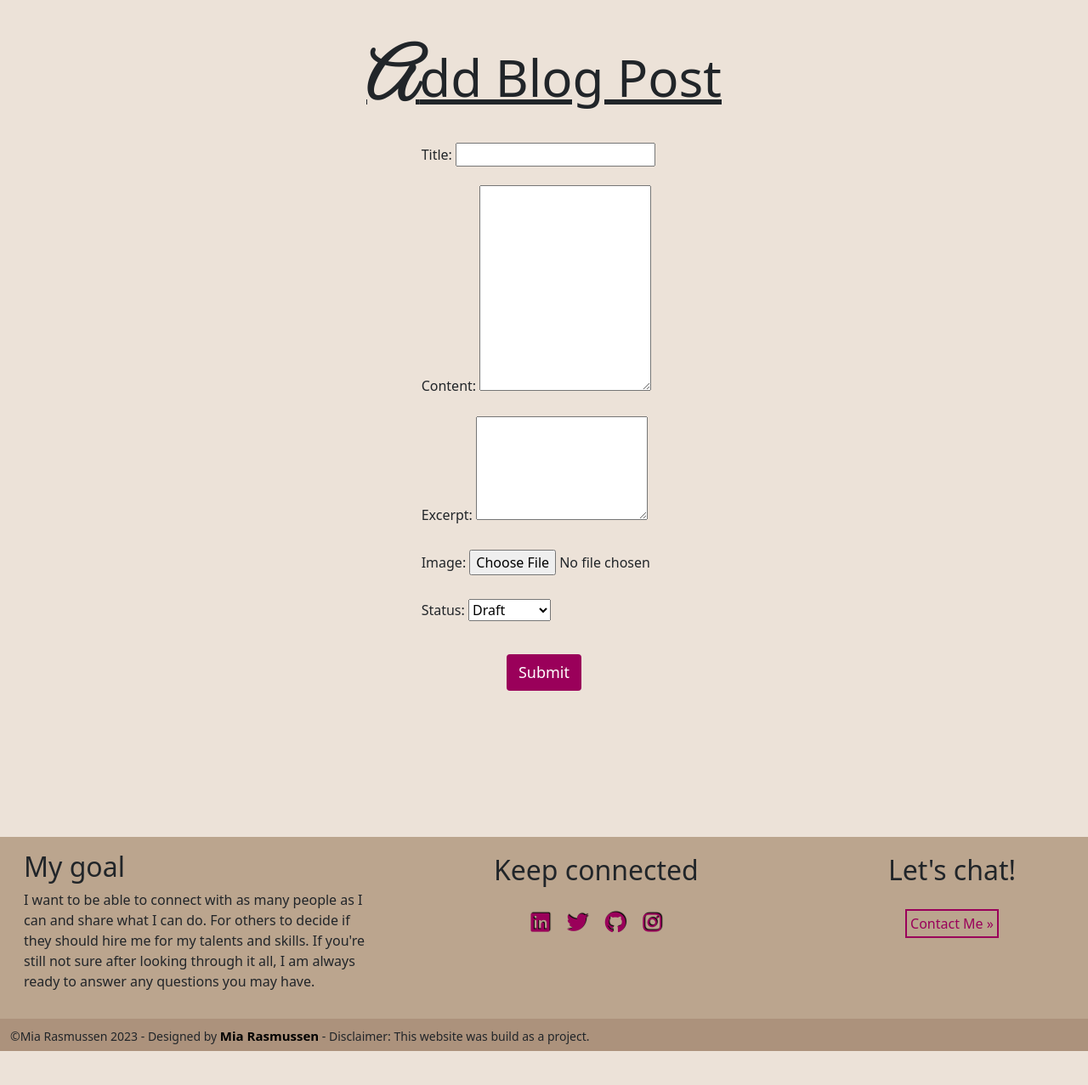
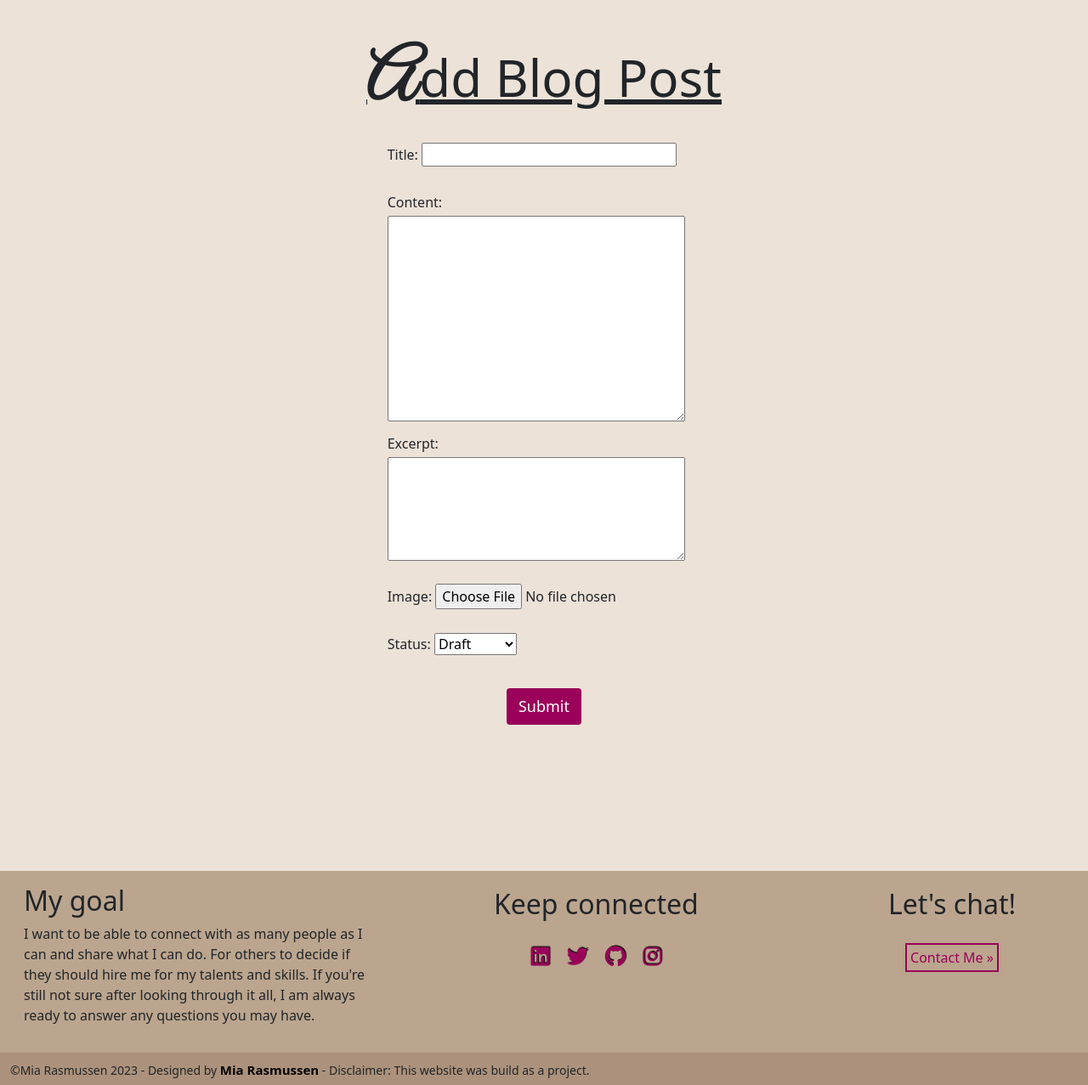
Before and after one commit to Code-Institute-Submissions/MiaRasmussen05-PP4, a Django app: page /add_blog/ in a window 1280 px wide. Shown: the part 176-1453 px from the top of the page at 85% size. Before the commit the page ends 1413 px from the top, so only its background shows below. Run offline with Django 3.2, Linux system fonts and the light colour scheme; the visitor is signed in with stand-in values (Sample User, id 1); some libraries are stand-ins or nearby versions.

Commit message:
Small fixes on style for add blog page

```diff
--- a/static/css/style.css
+++ b/static/css/style.css
@@ -442,6 +442,15 @@ footer .socials {
     font-size: 22px;
 }
 
+.add-blog-form input {
+    min-width: 300px;
+}
+
+.add-blog-form textarea {
+    min-width: 350px;
+}
+
+
 
 /* Profile Page */
 
--- a/templates/add_blog.html
+++ b/templates/add_blog.html
@@ -16,19 +16,19 @@
     <div class="row">
         <div class="col-12">
             <div class="d-flex justify-content-center">
-                    <form method="POST" enctype="multipart/form-data" action="{% url 'add_blog' %}">
+                <form class="add-blog-form" method="POST" enctype="multipart/form-data" action="{% url 'add_blog' %}">
                     {% csrf_token %}
-                        <div class="add-form">
+                    <div>
                         <label class="mb-4" for="title">Title:</label>
                         <input type="text" name="title" required>
                         <br>
-                            <label class="mt-2 mb-4" for="content">Content:</label>
+                        <label class="mt-2 d-block mb-1" for="content">Content:</label>
                         <textarea name="content" rows="10" required></textarea>
                         <br>
-                            <label class="mt-2 mb-4" for="excerpt">Excerpt:</label>
+                        <label class="mt-2 d-block mb-1" for="excerpt">Excerpt:</label>
                         <textarea name="excerpt" rows="5" maxlength="300"></textarea>
                         <br>
-                            <label class="mt-2 mb-4" for="image">Image:</label>
+                        <label class="mt-4 mb-4" for="image">Image:</label>
                         <input type="file" name="image" accept="image/*">
                         <br>
                         <label class="mt-2 mb-4" for="status">Status:</label>
```
Lines whose indentation alone changed are shown as unchanged.
